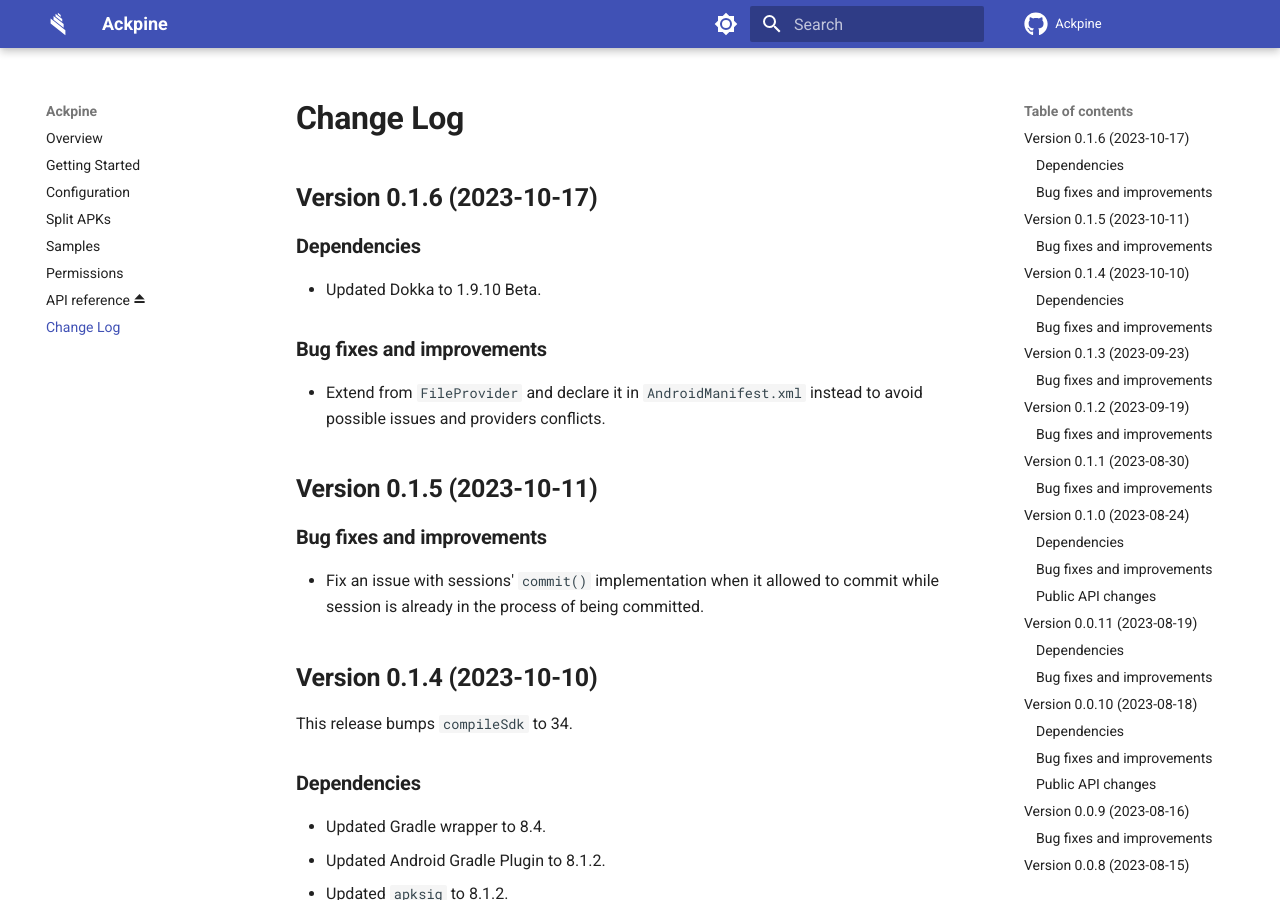
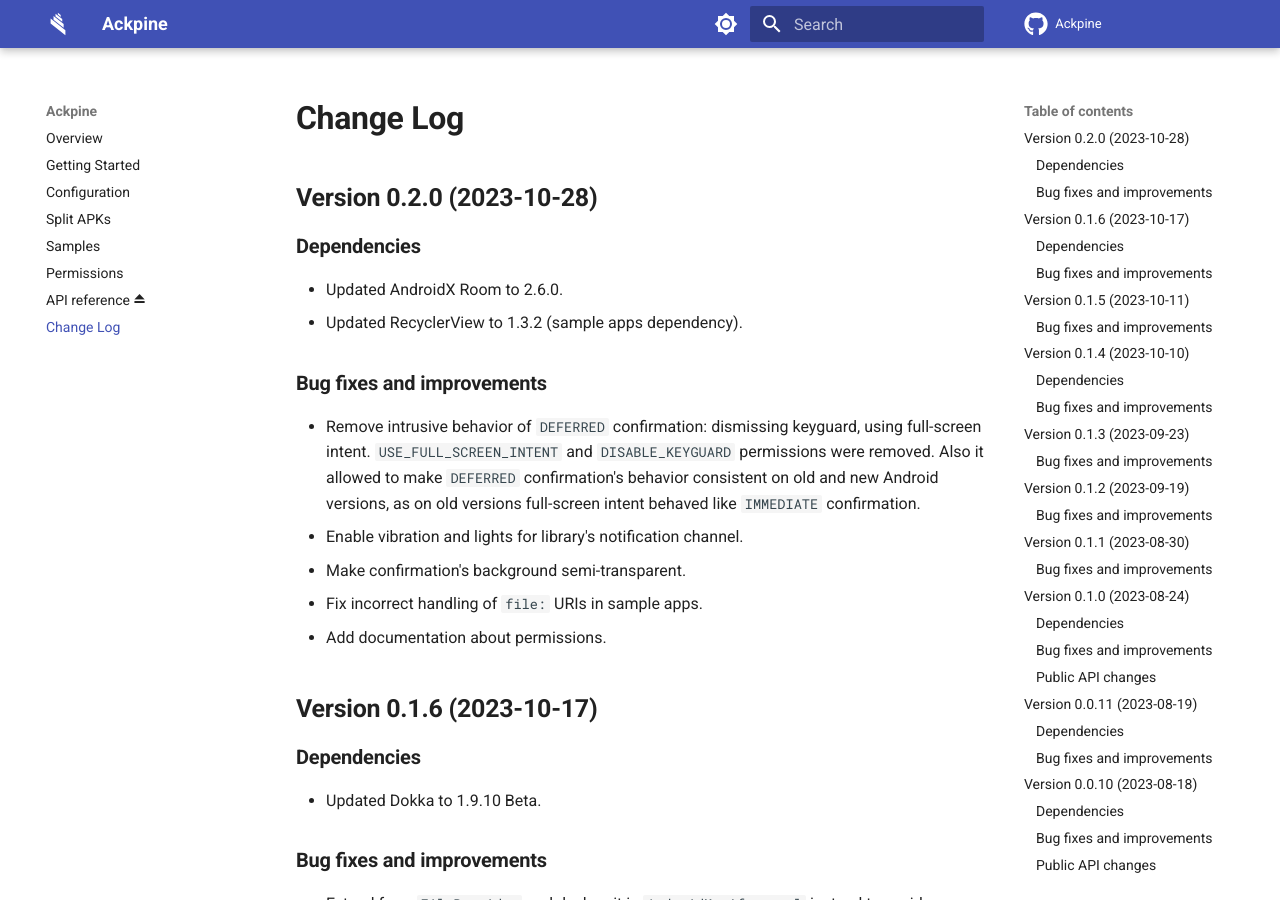
Before and after one commit to solrudev/Ackpine, an MkDocs documentation site: the page built from docs/changelog.md, in a window 1280 px wide and 900 px high. Built offline with MkDocs 1.6.1 and Material for MkDocs 9.7.7, drawn with Linux system fonts in a browser that asks for light colours; comment, search, counter and statistics services are not loaded.

Commit message:
add version 0.2.0 to changelog

```diff
--- a/docs/changelog.md
+++ b/docs/changelog.md
@@ -1,5 +1,21 @@
 Change Log
 ==========
+
+Version 0.2.0 (2023-10-28)
+--------------------------
+
+### Dependencies
+
+- Updated AndroidX Room to 2.6.0.
+- Updated RecyclerView to 1.3.2 (sample apps dependency).
+
+### Bug fixes and improvements
+
+- Remove intrusive behavior of `DEFERRED` confirmation: dismissing keyguard, using full-screen intent. `USE_FULL_SCREEN_INTENT` and `DISABLE_KEYGUARD` permissions were removed. Also it allowed to make `DEFERRED` confirmation's behavior consistent on old and new Android versions, as on old versions full-screen intent behaved like `IMMEDIATE` confirmation.
+- Enable vibration and lights for library's notification channel.
+- Make confirmation's background semi-transparent.
+- Fix incorrect handling of `file:` URIs in sample apps.
+- Add documentation about permissions.
 
 Version 0.1.6 (2023-10-17)
 --------------------------
```
